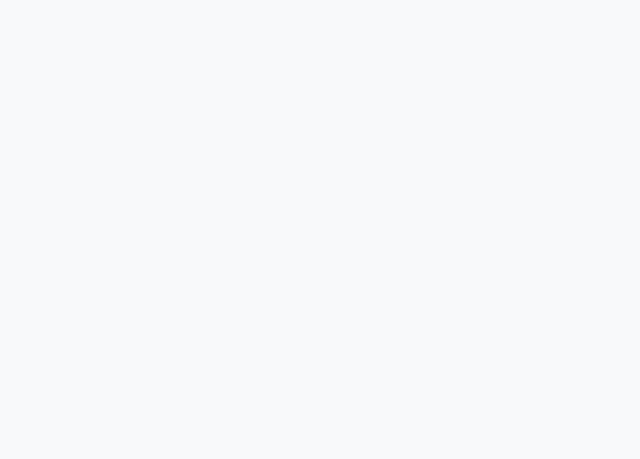
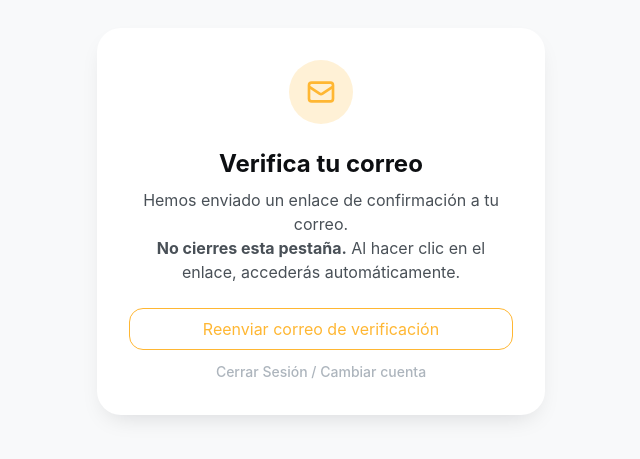
Before and after one commit to FPSamu/RewardsHubFront, a React (Vite) app: page /verify-pending in a window 1280 px wide. Before the commit this address had no page. Shown: the part 179-638 px from the top of the page, without its empty margins (319-959 px from the left). Built offline with nearby package versions, Linux system fonts and the light colour scheme; no server answers; sample sign-in values are in the browser's storage.

Commit message:
feat: no dashboard if not authenticated

```diff
--- a/src/App.jsx
+++ b/src/App.jsx
@@ -22,6 +22,7 @@ import ProtectedRoute from './components/ProtectedRoute'
 import BusinessProtectedRoute from './components/BusinessProtectedRoute'
 import ForgotPassword from './pages/ForgotPassword'
 import ResetPassword from './pages/ResetPassword'
+import VerifyPending from './pages/VerifyPending'
 import './App.css'
 
 function App() {
@@ -34,6 +35,7 @@ function App() {
                     <Route path="/signup" element={<SignUpChoice />} />
                     <Route path="/signup/client" element={<SignUpClient />} />
                     <Route path="/signup/business" element={<SignUpBusiness />} />
+                    <Route path="/verify-pending" element={<VerifyPending />} />
 
                     {/* RUTAS DE RECUPERACIÓN DE CONTRASEÑA */}
                     <Route path="/forgot-password" element={<ForgotPassword />} />
--- a/src/components/ProtectedRoute.jsx
+++ b/src/components/ProtectedRoute.jsx
@@ -5,8 +5,15 @@ function ProtectedRoute({ children, allowedUserTypes }) {
     const isAuthenticated = authService.isAuthenticated();
     const userType = authService.getUserType();
 
+    const userString = localStorage.getItem('user');
+    const user = userString ? JSON.parse(userString) : null;
+
     if (!isAuthenticated) {
         return <Navigate to="/login" replace />;
+    }
+
+    if (user && user.isVerified === false) {
+        return <Navigate to="/verify-pending" replace />;
     }
 
     if (allowedUserTypes && !allowedUserTypes.includes(userType)) {
--- /dev/null
+++ b/src/pages/VerifyPending.jsx
@@ -0,0 +1,105 @@
+import { useEffect, useState } from 'react';
+import { useNavigate } from 'react-router-dom';
+import axios from 'axios';
+
+const VerifyPending = () => {
+    const navigate = useNavigate();
+    const [isResending, setIsResending] = useState(false);
+    const [message, setMessage] = useState('');
+
+    // Obtener token del localStorage (asumiendo que lo guardas ahí al hacer login)
+    const token = localStorage.getItem('token');
+    // O usa tu Context de Auth si tienes uno
+
+    // 1. POLLING: Preguntar cada 3 segundos si ya estamos verificados
+    useEffect(() => {
+        if (!token) {
+            navigate('/login');
+            return;
+        }
+
+        const intervalId = setInterval(async () => {
+            try {
+                const backendUrl = import.meta.env.VITE_API_URL || 'http://localhost:3000';
+                const response = await axios.get(`${backendUrl}/auth/me`, {
+                    headers: { Authorization: `Bearer ${token}` }
+                });
+
+                if (response.data.isVerified) {
+                    // ¡Magia! Ya se verificó, enviarlo al dashboard
+                    // Determina si es cliente o negocio según tu lógica, aquí envío a client como ejemplo
+                    // Podrías guardar el user type en localStorage también
+                    navigate('/client/dashboard');
+                }
+            } catch (error) {
+                console.error("Error checking status", error);
+            }
+        }, 3000); // Cada 3 segundos
+
+        // Limpiar intervalo al desmontar
+        return () => clearInterval(intervalId);
+    }, [token, navigate]);
+
+    const handleResend = async () => {
+        setIsResending(true);
+        setMessage('');
+        try {
+            const backendUrl = import.meta.env.VITE_API_URL || 'http://localhost:3000';
+            await axios.post(`${backendUrl}/auth/resend-verification`, {}, {
+                headers: { Authorization: `Bearer ${token}` }
+            });
+            setMessage('¡Correo reenviado con éxito! Revisa tu bandeja de entrada (y spam).');
+        } catch (error) {
+            setMessage('Error al reenviar. Intenta más tarde.');
+        } finally {
+            setIsResending(false);
+        }
+    };
+
+    return (
+        <div className="min-h-screen flex items-center justify-center bg-gray-50 px-4">
+            <div className="max-w-md w-full bg-white shadow-card rounded-xl p-8 text-center">
+                <div className="h-16 w-16 bg-accent-warning/20 rounded-full flex items-center justify-center mx-auto mb-6">
+                    <svg className="w-8 h-8 text-accent-warning" fill="none" stroke="currentColor" viewBox="0 0 24 24">
+                        <path strokeLinecap="round" strokeLinejoin="round" strokeWidth="2" d="M3 8l7.89 5.26a2 2 0 002.22 0L21 8M5 19h14a2 2 0 002-2V7a2 2 0 00-2-2H5a2 2 0 00-2 2v10a2 2 0 002 2z"></path>
+                    </svg>
+                </div>
+
+                <h2 className="text-2xl font-bold text-gray-900 mb-2">Verifica tu correo</h2>
+                <p className="text-gray-600 mb-6">
+                    Hemos enviado un enlace de confirmación a tu correo.
+                    <br/>
+                    <strong>No cierres esta pestaña.</strong> Al hacer clic en el enlace, accederás automáticamente.
+                </p>
+
+                {message && (
+                    <div className={`mb-4 p-2 rounded text-sm ${message.includes('Error') ? 'bg-red-50 text-red-600' : 'bg-green-50 text-green-600'}`}>
+                        {message}
+                    </div>
+                )}
+
+                <div className="space-y-3">
+                    <button
+                        onClick={handleResend}
+                        disabled={isResending}
+                        className="w-full py-2 px-4 border border-brand-primary text-brand-primary rounded-md hover:bg-brand-primary/10 transition-colors disabled:opacity-50"
+                    >
+                        {isResending ? 'Enviando...' : 'Reenviar correo de verificación'}
+                    </button>
+
+                    <button
+                        onClick={() => {
+                            localStorage.removeItem('token');
+                            navigate('/login');
+                        }}
+                        className="text-gray-400 hover:text-gray-600 text-sm font-medium"
+                    >
+                        Cerrar Sesión / Cambiar cuenta
+                    </button>
+                </div>
+            </div>
+        </div>
+    );
+};
+
+export default VerifyPending;
```
